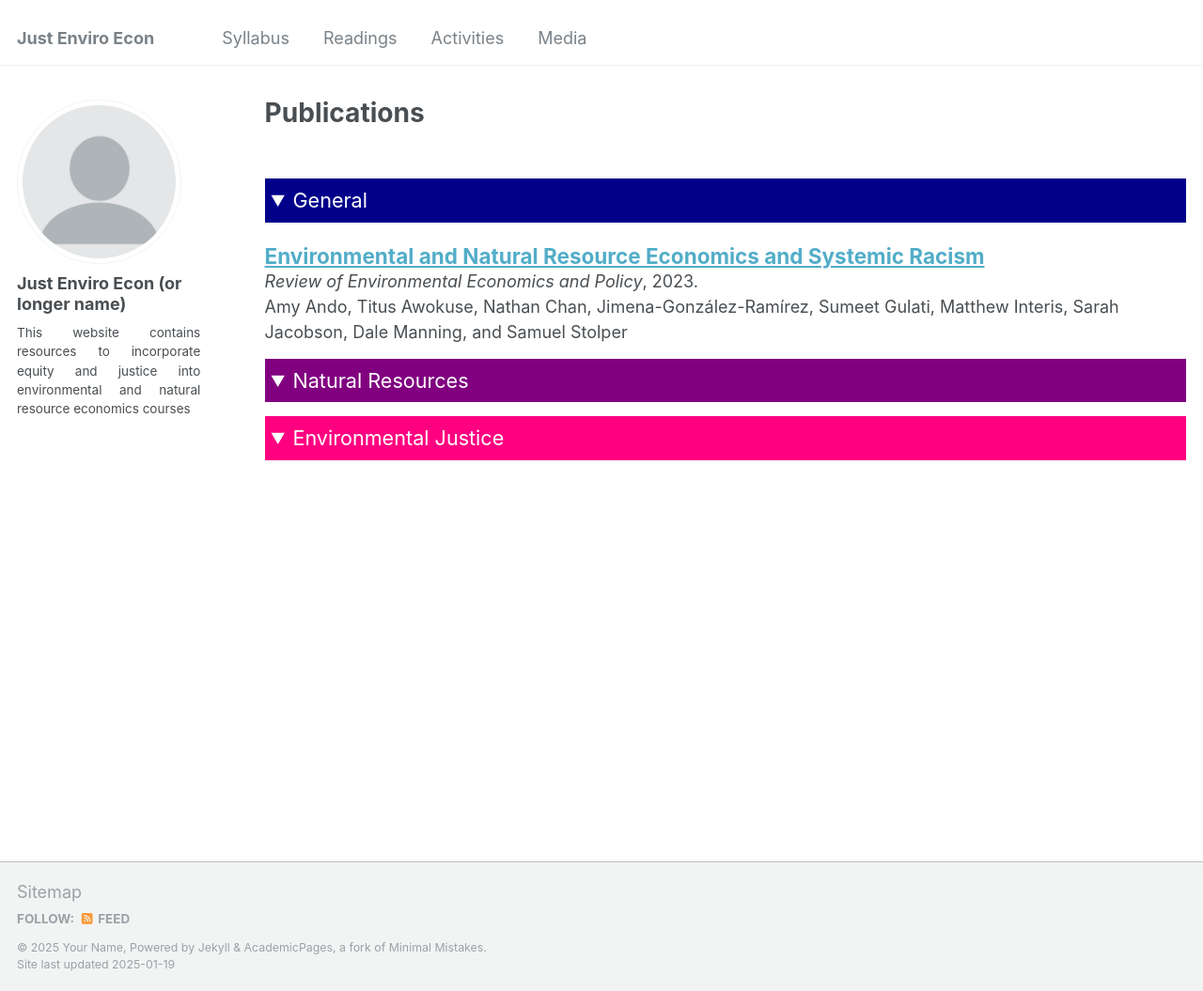
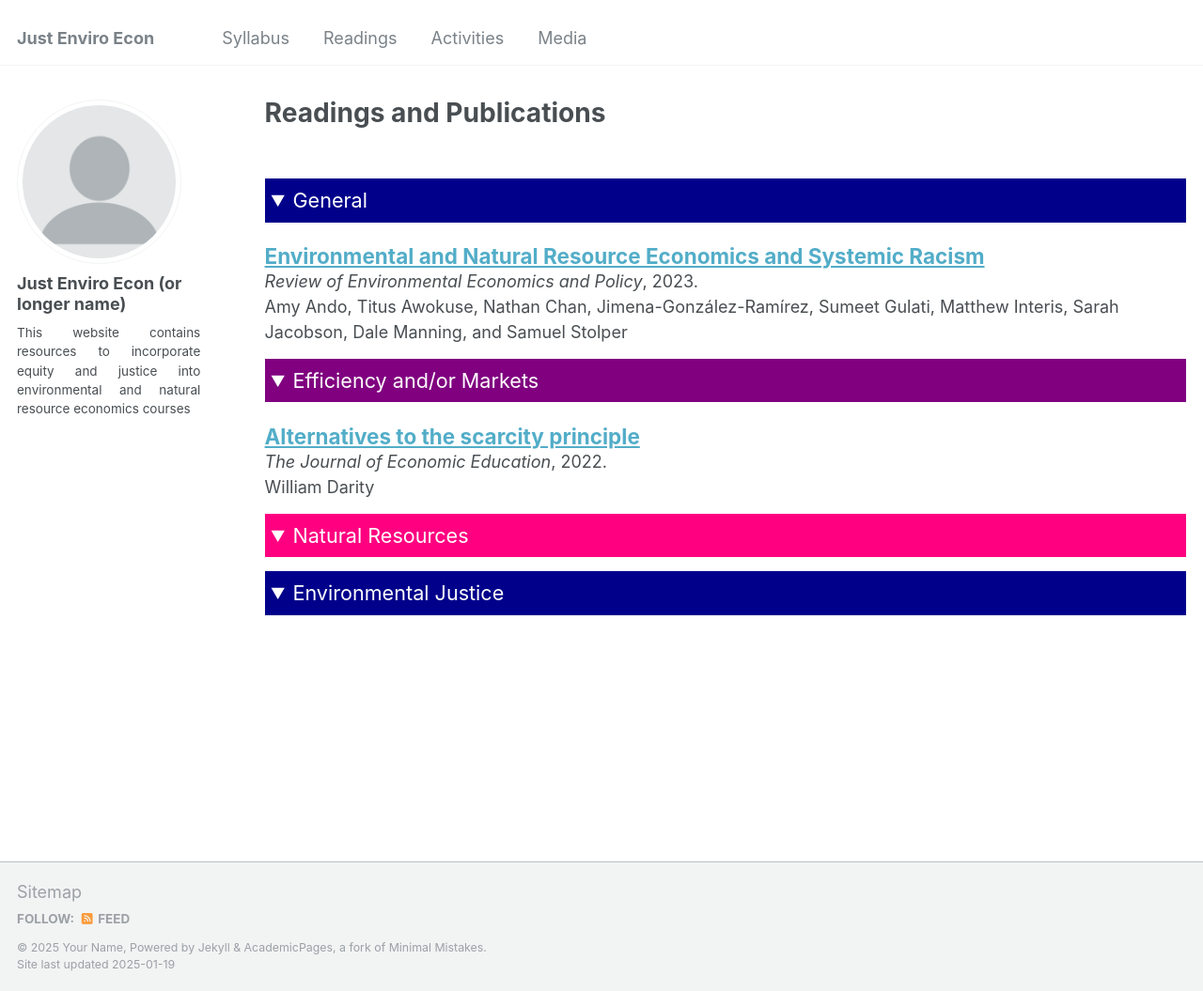
Before and after one commit to just-enviro-econ/just-enviro-econ.github.io, a Jekyll site: the page built from _pages/publications.md, in a window 1280 px wide and 1055 px high. Shown: the whole window at 94% size. Built offline with Jekyll 4.4.1, drawn with Linux system fonts in a browser that asks for light colours.

Commit message:
publications

```diff
--- a/_pages/publications.md
+++ b/_pages/publications.md
@@ -1,6 +1,6 @@
 ---
 layout: archive
-title: "Publications"
+title: "Readings and Publications"
 permalink: /publications/
 author_profile: true
 ---
@@ -29,11 +29,11 @@ General
 
 <details open>
 <summary class="id1">
-Natural Resources
+Efficiency and/or Markets
 </summary>
 
 {% for post in site.publications reversed %}
-  {% if post.category == 'natural resources' %}
+  {% if post.category == 'efficiency' %}
     {% include archive-single-publications.html %}
   {% endif %}
 {% endfor %}
@@ -43,15 +43,28 @@ Natural Resources
 
 <details open>
 <summary class="id2">
-Environmental Justice
+Natural Resources
 </summary>
 
 {% for post in site.publications reversed %}
   {% if post.type == 'pr' %}
-    {% if post.category == 'environmental justice' %}
+    {% if post.category == 'natural resources' %}
     {% include archive-single-publications.html %}
     {% endif %}
   {% endif %}
 {% endfor %}
 
 </details>
+
+<details open>
+<summary>
+Environmental Justice
+</summary>
+
+{% for post in site.publications reversed %}
+    {% if post.category == 'environmental justice' %}
+      {% include archive-single-publications.html %}
+    {% endif %}
+{% endfor %}
+
+</details>
--- /dev/null
+++ b/_publications/2022-08-28-scarcity.md
@@ -0,0 +1,46 @@
+---
+title: "Alternatives to the scarcity principle"
+collection: publications
+permalink: /publication/alternative-to-scarcity
+excerpt: ''
+date: 2022-08-28
+venue: 'The Journal of Economic Education'
+paperurl: 'https://doi.org/10.1080/00220485.2022.2111387'
+citation: 'Darity, William (2022). &quot;Alternatives to the scarcity principle &quot; <i>  The Journal of Economic Education </i>. 53(4): 340-347.'
+category: 'efficiency'
+tags:
+- 'scarcity'
+- 'efficiency'
+type: 'pr'
+co-authors: 'William Darity'
+---
+
+**Author:** {{page.co-authors}}\\
+**Journal:** {{page.venue}}
+
+
+<details open>
+<summary>
+Abstract
+</summary>
+
+<p>
+Dominion of the scarcity principle as the basis for economic analysis is virtually absolute in teaching the introductory course in economics. This supremacy is neither valid nor desirable. Two compelling alternative foundational concepts for economics are uncertainty and inequality. These alternatives lead to vastly different implications for the development of economic analysis than scarcity and vastly different implications for the teaching of economics.
+</p>
+
+</details>
+
+<details open>
+<summary>
+Keywords
+</summary>
+<br>
+Inequality <br>
+Scarcity <br>
+Stratification Economics <br>
+Uncertainty <br>
+Unlimited Wants <br>
+
+<br>
+
+</details>
```
